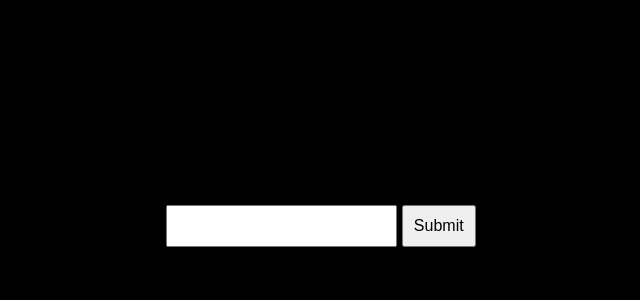
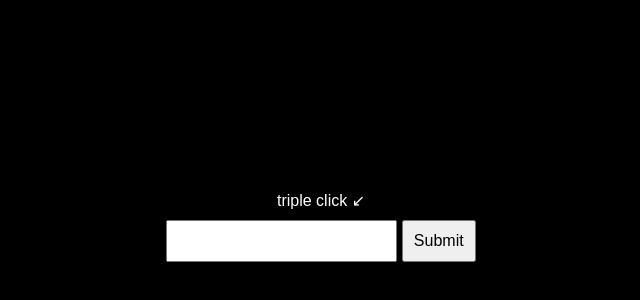
Before and after one commit to Space064/lambda, a plain HTML site: page somethingiswrong.html in a window 1280 px wide. Shown: the part 174-474 px from the top of the page, without its empty margins (319-959 px from the left). Drawn offline with Linux system fonts and the light colour scheme.

Commit message:
Update somethingiswrong.html

```diff
--- a/somethingiswrong.html
+++ b/somethingiswrong.html
@@ -18,6 +18,10 @@
 
         .container {
             text-align: center;
+        }
+
+        .hint {
+            margin-bottom: 10px;
         }
 
         input, button {
@@ -52,6 +56,7 @@
 </head>
 <body>
     <div class="container">
+        <div class="hint">triple click ↙</div>
         <input type="text" id="password">
         <button onclick="checkPassword()">Submit</button>
     </div>
```
